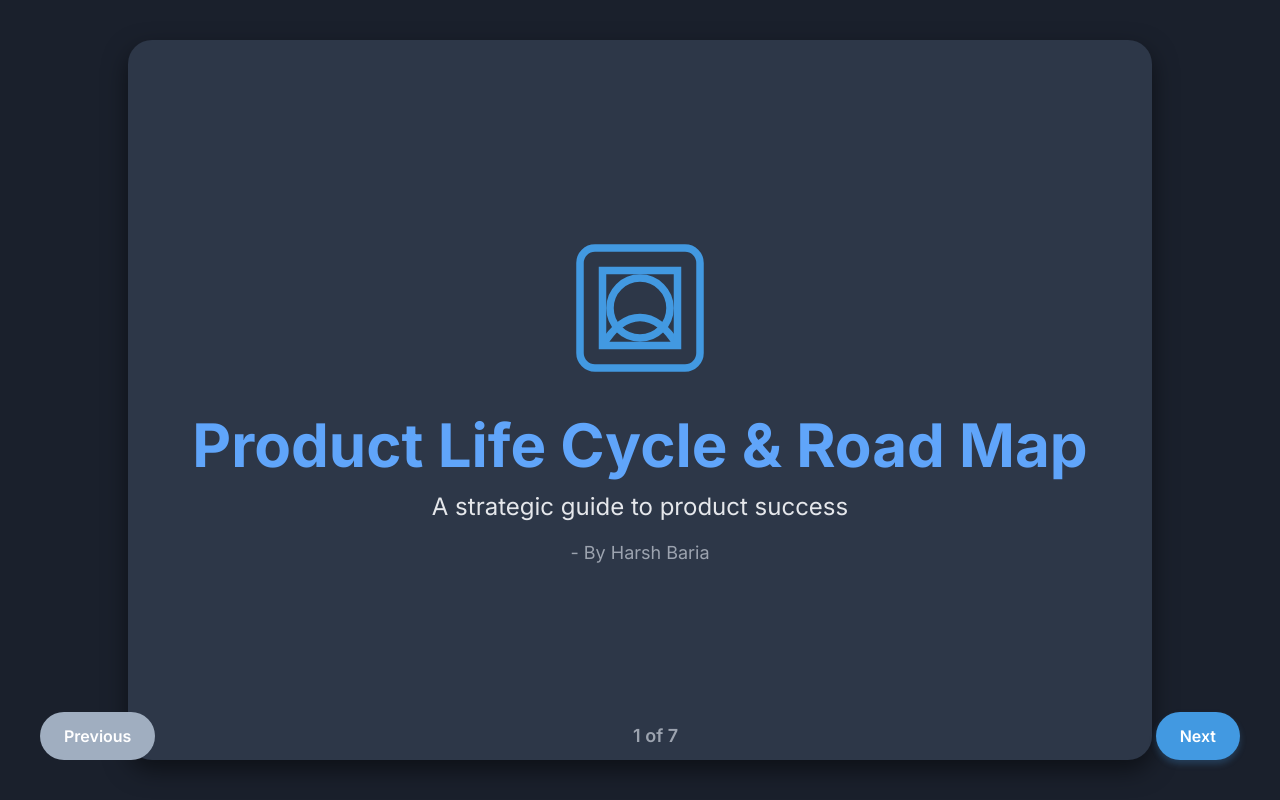
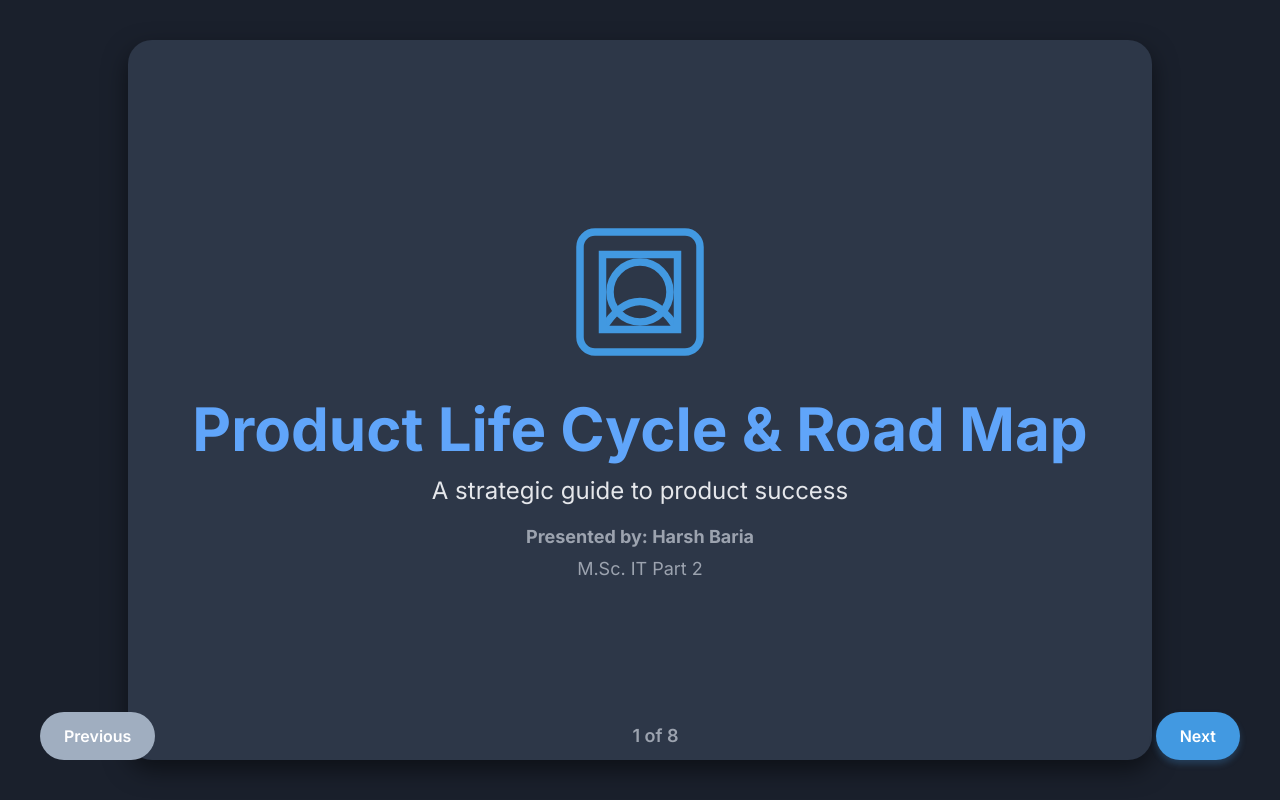
Before and after one commit to atom-ux0107/atom-ux0107.github.io, a plain HTML site: page project.html in a window 1280 px wide. Drawn offline with nearby package versions, Linux system fonts and the light colour scheme.

Commit message:
Update project.html

```diff
--- a/project.html
+++ b/project.html
@@ -203,7 +203,10 @@
                 </svg>
                 <h1 class="text-6xl font-extrabold text-blue-400 mb-4">Product Life Cycle & Road Map</h1>
                 <p class="text-2xl font-light text-gray-200">A strategic guide to product success</p>
-                <p class="text-lg font-normal text-gray-400 mt-4">- By Harsh Baria</p>
+                <div class="mt-4 text-center text-lg space-y-1">
+                    <p class="font-bold text-gray-400">Presented by: Harsh Baria</p>
+                    <p class="font-normal text-gray-400">M.Sc. IT Part 2</p>
+                </div>
             </div>
         </div>
 
@@ -353,10 +356,21 @@
             </div>
         </div>
 
+        <!-- Slide 8: Thank You Page -->
+        <div id="slide-8" class="slide">
+            <div class="slide-content text-center">
+                <h2 class="text-6xl font-extrabold text-blue-400 mb-4">Thank You!</h2>
+                <div class="mt-4 text-center text-lg space-y-1">
+                    <p class="font-bold text-gray-400">Presented by: Harsh Baria</p>
+                    <p class="font-normal text-gray-400">M.Sc. IT Part 2</p>
+                </div>
+            </div>
+        </div>
+
         <!-- Navigation Controls -->
         <div class="absolute bottom-10 left-10 right-10 flex justify-between items-center">
             <button id="prevBtn" class="nav-button" disabled>Previous</button>
-            <div id="page-indicator" class="text-lg font-semibold text-gray-400">1 of 7</div>
+            <div id="page-indicator" class="text-lg font-semibold text-gray-400">1 of 8</div>
             <button id="nextBtn" class="nav-button">Next</button>
         </div>
 
```
